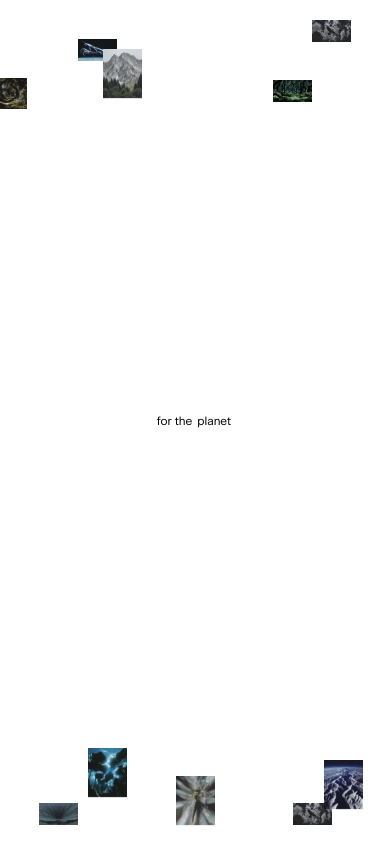
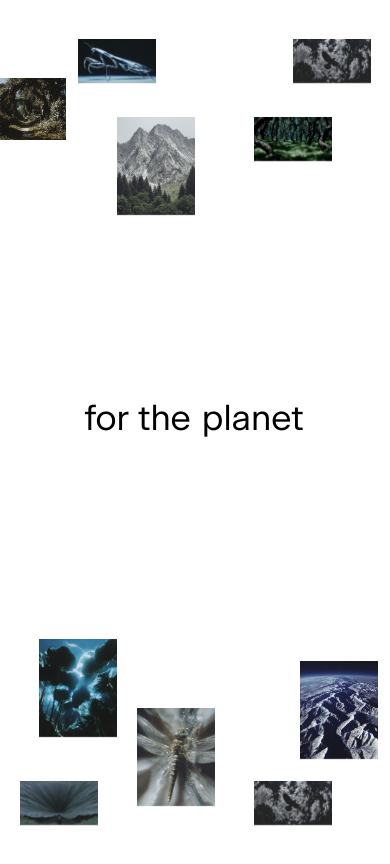
Before and after one commit to joffreysp/telescope-zoom, a website built with Vite: page index.html in a window 390 px wide. Shown: the top 864 px of the page. Built offline with nearby package versions, Linux system fonts and the light colour scheme; files whose address does not match are found by name.

Commit message:
Fixed responsive

```diff
--- a/src/main.js
+++ b/src/main.js
@@ -72,8 +72,7 @@ let smoother
 smoother = ScrollSmoother.create({
   wrapper: ".wrapper",
   content: ".content",
-  smooth: 1,
-  effects: true
+  smooth: 1.5,
 })
 window.smoother = smoother
 
--- a/src/style.css
+++ b/src/style.css
@@ -20,6 +20,7 @@ body {
   display: flex;
   align-items: center;
   justify-content: center;
+  overflow: hidden;
 
   --scale: 0;
 
@@ -100,6 +101,18 @@ body {
     .right {
       transform: translate3d(calc(var(--scale) * (66vw - 100%)), 0, 0);
     }
+
+    @media (max-width: 768px) {
+      font-size: 9vw;
+
+      .left {
+        transform: translate3d(calc(var(--scale) * (-100vw + 100%) - 0.5vw), 0, 0);
+      }
+
+      .right {
+        transform: translate3d(calc(var(--scale) * (100vw - 100%)), 0, 0);
+      }
+    }
   }
 }
 
@@ -120,6 +133,10 @@ body {
       backface-visibility: hidden;
       transform-style: preserve-3d;
 
+      @media (max-width: 768px) {
+        width: 20vw;
+      }
+
       &:nth-of-type(1) {
         top: 20vw;
         left: -3vw;
@@ -133,41 +150,80 @@ body {
       &:nth-of-type(3) {
         top: 12.5vw;
         left: 26.5vw;
+
+        @media (max-width: 768px) {
+          top: 30vw;
+          left: 30vw;
+        }
       }
 
       &:nth-of-type(4) {
         top: 20.5vw;
         right: 20vw;
+
+        @media (max-width: 768px) {
+          right: 15vw;
+          top: 30vw;
+        }
       }
 
       &:nth-of-type(5) {
         top: 5vw;
         right: 10vw;
+
+        @media (max-width: 768px) {
+          top: 10vw;
+          right: 5vw;
+        }
       }
 
       &:nth-of-type(6) {
         bottom: 5vw;
         left: 10vw;
+
+        @media (max-width: 768px) {
+          left: 5vw;
+        }
       }
 
       &:nth-of-type(7) {
         bottom: 12vw;
         left: 22.5vw;
+
+        @media (max-width: 768px) {
+          left: 10vw;
+          bottom: 27.5vw;
+        }
       }
 
       &:nth-of-type(8) {
         bottom: 5vw;
         left: 45vw;
+
+        @media (max-width: 768px) {
+          bottom: 10vw;
+          left: 35vw;
+        }
+
       }
 
       &:nth-of-type(9) {
         bottom: 5vw;
         right: 15vw;
+
+        @media (max-width: 768px) {
+          bottom: 5vw;
+        }
       }
 
       &:nth-of-type(10) {
         bottom: 9vw;
         right: 7vw;
+
+        @media (max-width: 768px) {
+          right: 3vw;
+          bottom: 22vw;
+        }
       }
     }
   }
```
